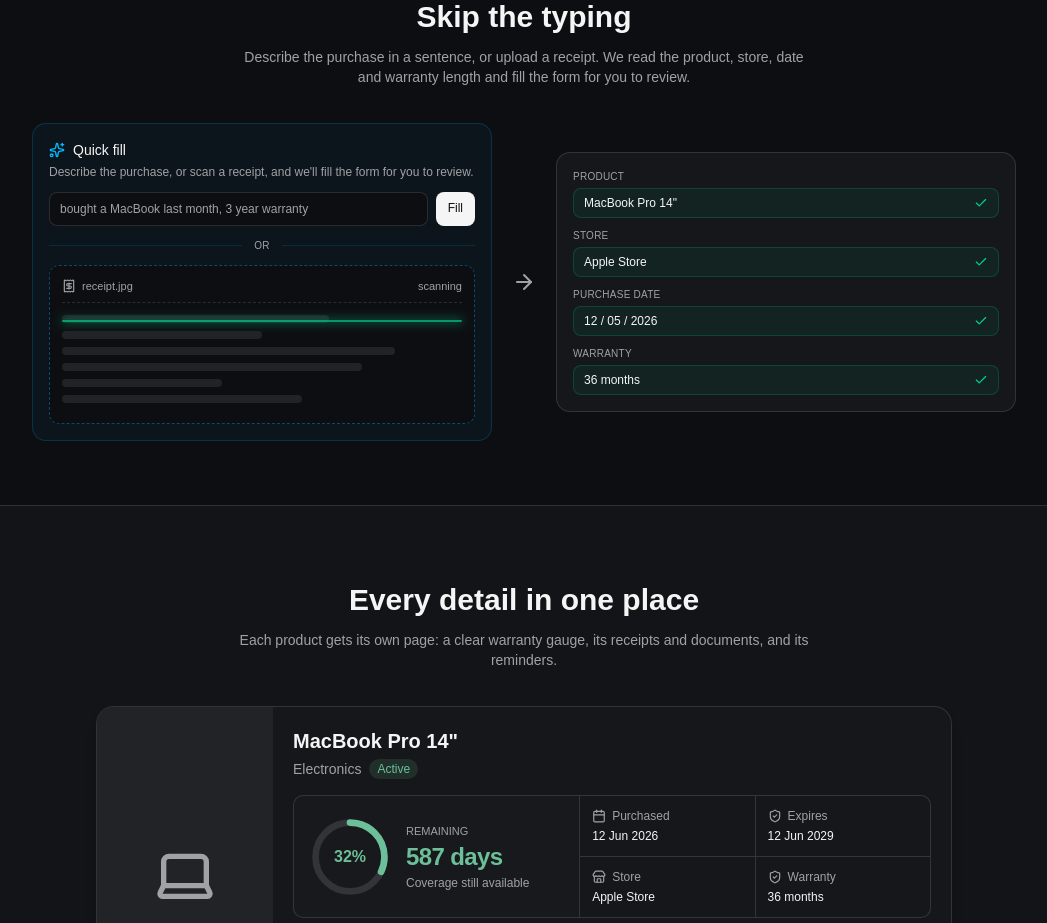
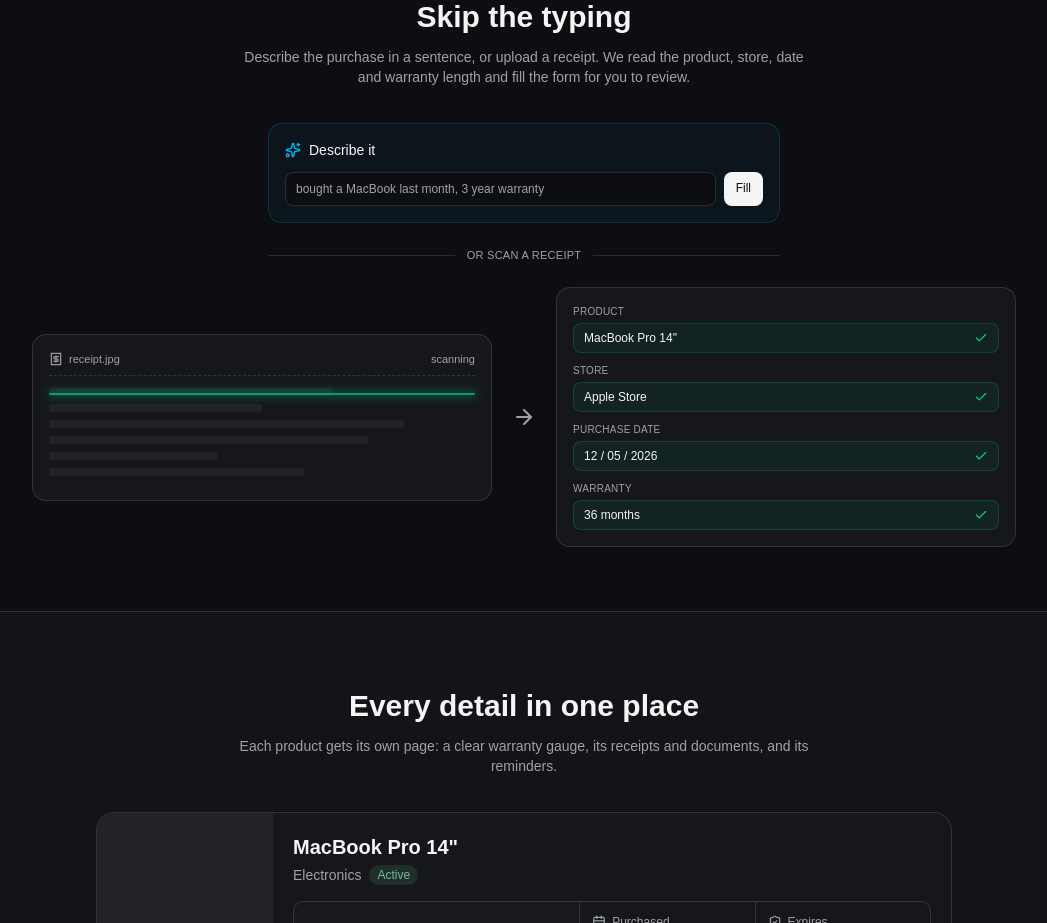
Before and after one commit to asaf27064/warranty-tracker, a React (Vite) app in the folder frontend/: page / in a window 1280 px wide. Shown: the part 1720-2643 px from the top of the page, without its empty margins (116-1163 px from the left). Built offline with nearby package versions, Linux system fonts and the light colour scheme; no server answers.

Commit message:
feat(landing): separate the describe-it field from the receipt scan showcase

```diff
--- a/frontend/src/pages/LandingPage.tsx
+++ b/frontend/src/pages/LandingPage.tsx
@@ -260,23 +260,27 @@
 
       <section className="mx-auto max-w-5xl px-5 py-16">
         <Reveal><SectionHead eyebrow="Quick fill" title="Skip the typing" sub="Describe the purchase in a sentence, or upload a receipt. We read the product, store, date and warranty length and fill the form for you to review." /></Reveal>
-        <Reveal className="mt-9 grid items-center gap-5 sm:grid-cols-[1fr_auto_1fr]" delay={0.05}>
+        <Reveal className="mx-auto mt-9 max-w-lg" delay={0.05}>
           <div className="rounded-xl border border-sky-500/20 bg-sky-500/5 p-4">
             <div className="flex items-center gap-2">
               <Sparkles className="h-4 w-4 text-sky-600 dark:text-sky-400" />
-              <span className="text-sm font-medium">Quick fill</span>
+              <span className="text-sm font-medium">Describe it</span>
             </div>
-            <p className="mt-1 text-xs text-muted-foreground">Describe the purchase, or scan a receipt, and we'll fill the form for you to review.</p>
             <div className="mt-3 flex gap-2">
               <div className="flex-1 truncate rounded-md border border-border bg-background px-2.5 py-2 text-xs text-muted-foreground">bought a MacBook last month, 3 year warranty</div>
               <span className="shrink-0 rounded-md bg-foreground px-3 py-2 text-xs font-medium text-background">Fill</span>
             </div>
-            <div className="my-3 flex items-center gap-3">
-              <div className="h-px flex-1 bg-sky-500/15" />
-              <span className="text-[10px] uppercase tracking-wide text-muted-foreground">or</span>
-              <div className="h-px flex-1 bg-sky-500/15" />
           </div>
-            <div className="overflow-hidden rounded-lg border border-dashed border-sky-500/40 bg-background p-3">
+        </Reveal>
+
+        <div className="mx-auto my-6 flex max-w-lg items-center gap-3">
+          <div className="h-px flex-1 bg-border" />
+          <span className="text-[11px] uppercase tracking-wide text-muted-foreground">or scan a receipt</span>
+          <div className="h-px flex-1 bg-border" />
+        </div>
+
+        <Reveal className="grid items-center gap-5 sm:grid-cols-[1fr_auto_1fr]" delay={0.05}>
+          <div className="overflow-hidden rounded-xl border border-border bg-card p-4">
             <div className="mb-3 flex items-center justify-between border-b border-dashed border-border pb-2 text-[11px] text-muted-foreground"><span className="flex items-center gap-1.5"><Receipt className="h-3.5 w-3.5" /> receipt.jpg</span><span>scanning</span></div>
             <div className="relative space-y-2">
               <div className="h-2 w-2/3 rounded bg-muted" />
@@ -292,7 +296,6 @@
                 animate={{ top: ["0%", "100%", "0%"] }}
                 transition={{ duration: 2.2, repeat: Infinity, ease: "easeInOut" }}
               />
-              </div>
             </div>
           </div>
           <div className="flex items-center justify-center text-muted-foreground"><ArrowRight className="hidden h-6 w-6 sm:block" /><ArrowRight className="h-5 w-5 rotate-90 sm:hidden" /></div>
```
Lines whose indentation alone changed are shown as unchanged.
